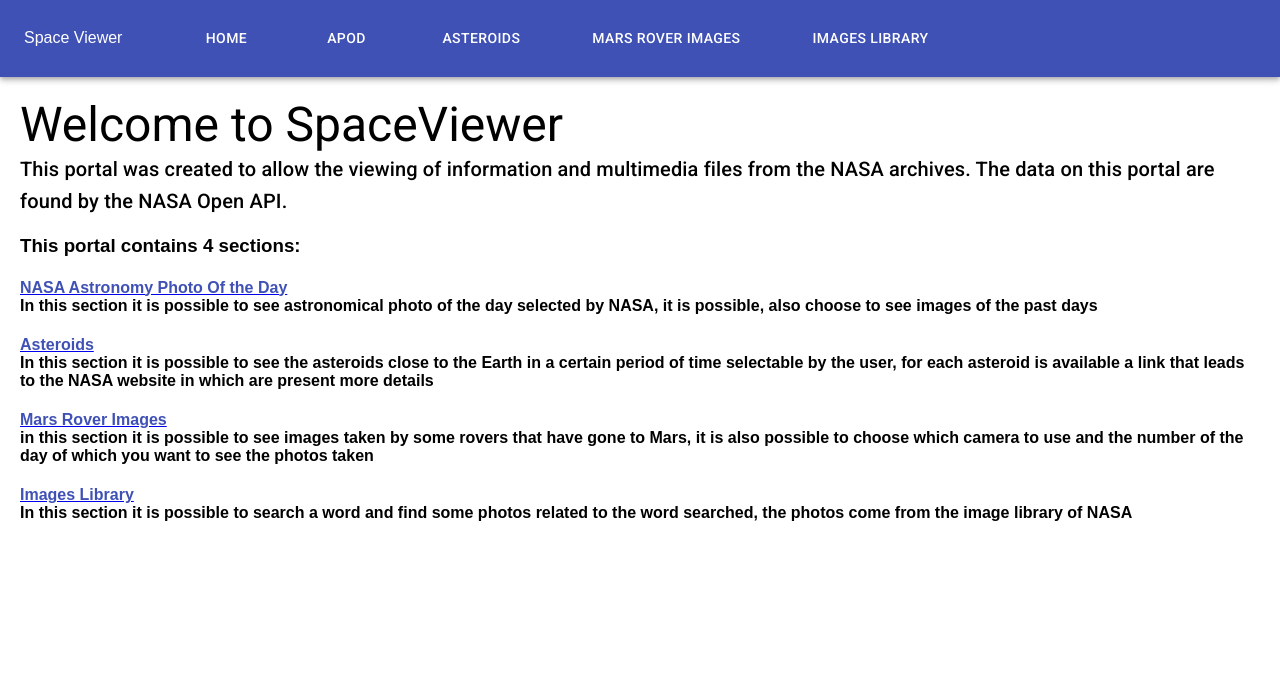
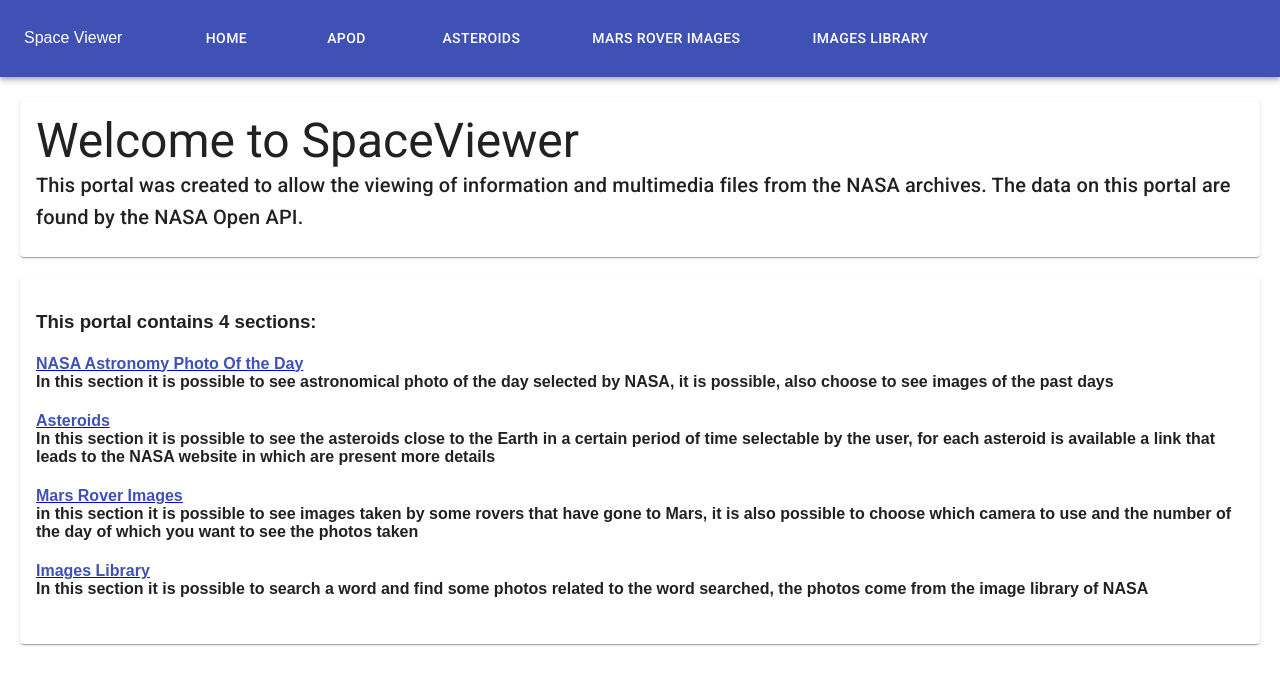
Before and after one commit to antoniocapizzi95/spaceviewer, a React (Create React App) app: page /#/ in a window 1280 px wide. Shown: the top 684 px of the page. Built offline with nearby package versions, Linux system fonts and the light colour scheme.

Commit message:
added card (material) in home, code refactor

```diff
--- a/src/components/home.js
+++ b/src/components/home.js
@@ -5,18 +5,25 @@ import {
     NavLink,
     HashRouter
 } from "react-router-dom";
+import Card from '@material-ui/core/Card';
+import CardContent from '@material-ui/core/CardContent';
 
 class Home extends Component {
 
     render() {
         return (
             <div>
+                <Card>
+                    <CardContent>
                         <Typography variant="h3" component="h2">Welcome to SpaceViewer</Typography>
-                <div>
                         <Typography variant="h6" component="h5">
                             This portal was created to allow the viewing of information and multimedia files from the NASA archives. The data on this portal are found by the NASA Open API.
                         </Typography>
-                </div>
+                    </CardContent>
+                </Card>
+
+                <Card className="margTop">
+                    <CardContent>
                         <div>
                             <h3>This portal contains 4 sections:</h3>
                         </div>
@@ -32,6 +39,9 @@ class Home extends Component {
                         <h4>
                             <NavLink to="/imageslibrary"><div className="blue">Images Library</div></NavLink> In this section it is possible to search a word and find some photos related to the word searched, the photos come from the image library of NASA
                         </h4>
+                    </CardContent>
+                </Card>
+
 
             </div>
         );
--- a/src/components/imageslibrary/ShowData.js
+++ b/src/components/imageslibrary/ShowData.js
@@ -1,8 +1,6 @@
 import React from "react";
 import Card from '@material-ui/core/Card';
-import CardActions from '@material-ui/core/CardActions';
 import CardContent from '@material-ui/core/CardContent';
-
 import Typography from '@material-ui/core/Typography';
 
 
--- a/src/index.css
+++ b/src/index.css
@@ -26,3 +26,7 @@ body {
   max-width: 1600px;
   margin: 20px;
 }
+
+.margTop {
+  margin-top: 20px;
+}
```
Lines whose indentation alone changed are shown as unchanged.
